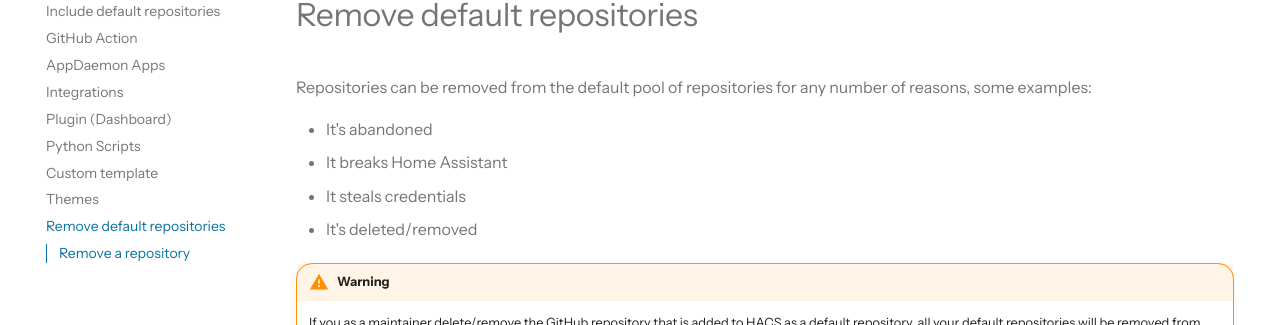
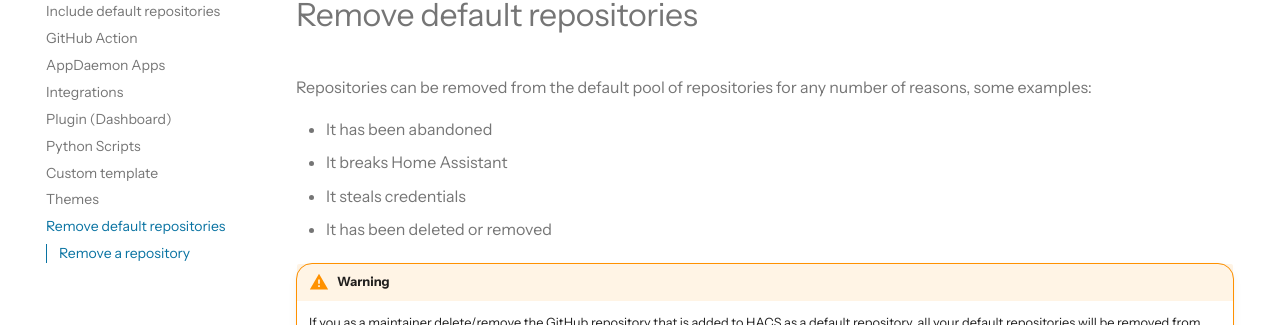
Before and after one commit to hacs/documentation, an MkDocs documentation site: the page built from source/docs/publish/remove.md, in a window 1280 px wide and 996 px high. Shown: the part 202-527 px from the top of the window. Built offline with MkDocs 1.6.1 and Material for MkDocs 9.7.7, drawn with Linux system fonts in a browser that asks for light colours; some web fonts are replaced; plug-ins that fetch from the network failed and are left out; comment, search, counter and statistics services are not loaded.

Commit message:
Update remove.md

```diff
--- a/source/docs/publish/remove.md
+++ b/source/docs/publish/remove.md
@@ -6,10 +6,10 @@ description: "Remove default repositories"
 
 Repositories can be removed from the default pool of repositories for any number of reasons, some examples:
 
-- It's abandoned
+- It has been abandoned
 - It breaks Home Assistant
 - It steals credentials
-- It's deleted/removed
+- It has been deleted or removed
 
 !!! warning
     If you as a maintainer delete/remove the GitHub repository that is added to HACS as a default repository, all your default repositories will be removed from HACS and you will not be able to add any more in the future.
```
